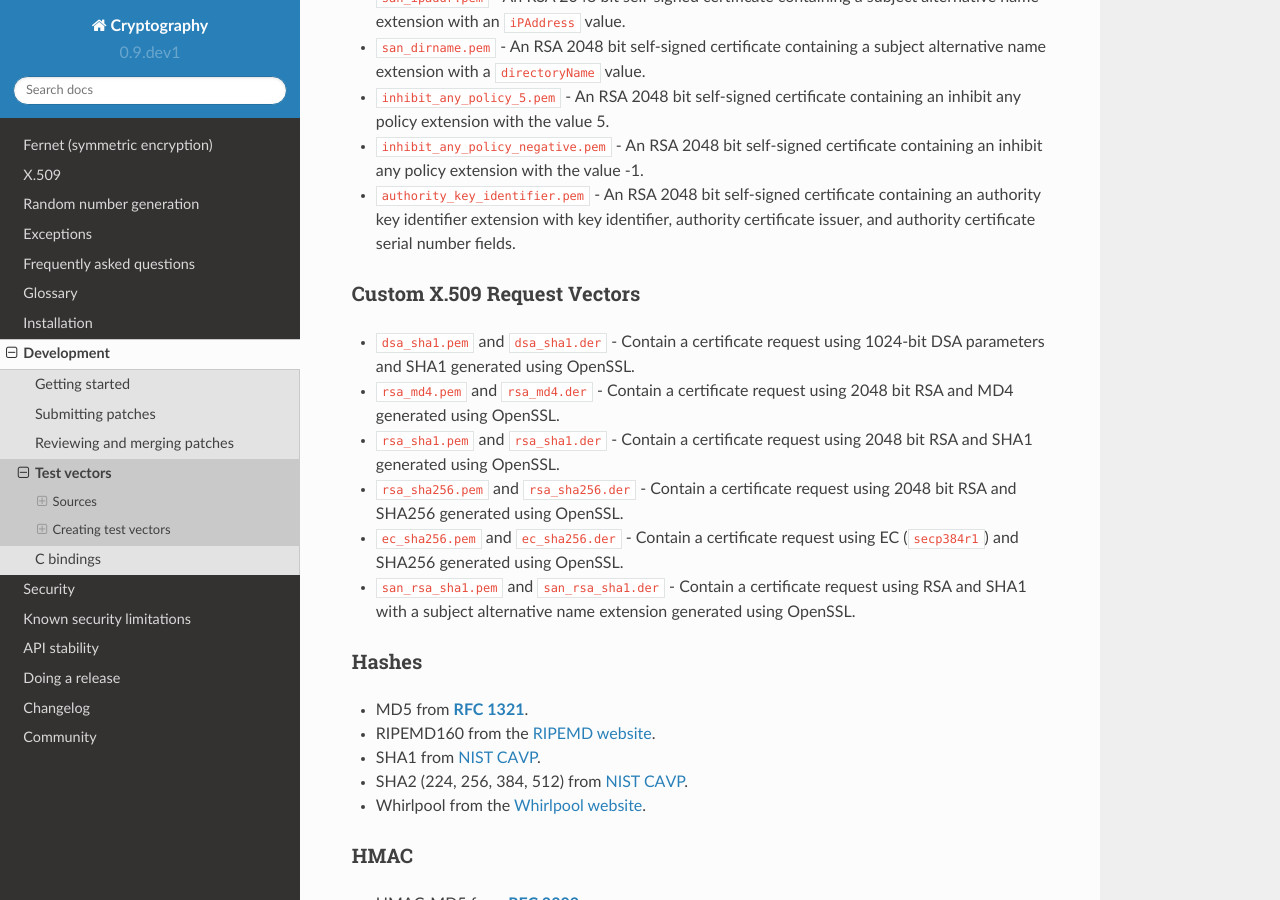
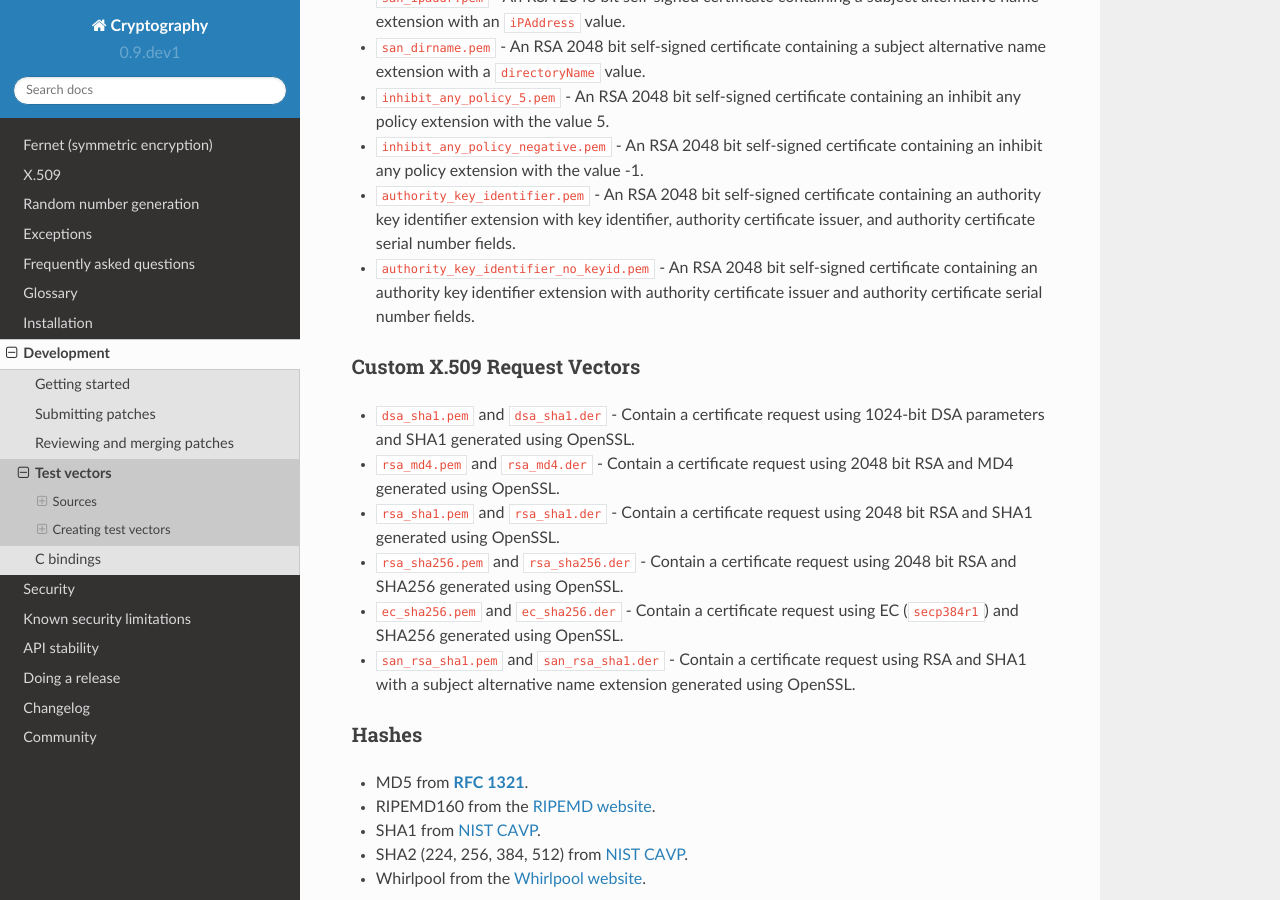
Before and after one commit to WebKing0121/cryptography, a Sphinx documentation site: the page built from docs/development/test-vectors.rst, in a window 1280 px wide and 900 px high, scrolled down 3234 px. Built offline with Sphinx 7.4.7 and the Read the Docs theme 2.0.0, drawn with Linux system fonts in a browser that asks for light colours; pages that are not in the unit, such as notebooks, are missing from menus.

Commit message:
add another authority key identifier vector

```diff
--- a/docs/development/test-vectors.rst
+++ b/docs/development/test-vectors.rst
@@ -163,6 +163,9 @@ Custom X.509 Vectors
 * ``authority_key_identifier.pem`` - An RSA 2048 bit self-signed certificate
   containing an authority key identifier extension with key identifier,
   authority certificate issuer, and authority certificate serial number fields.
+* ``authority_key_identifier_no_keyid.pem`` - An RSA 2048 bit self-signed
+  certificate containing an authority key identifier extension with authority
+  certificate issuer and authority certificate serial number fields.
 
 Custom X.509 Request Vectors
 ~~~~~~~~~~~~~~~~~~~~~~~~~~~~
```
Also changed, not shown: 1 other file.
